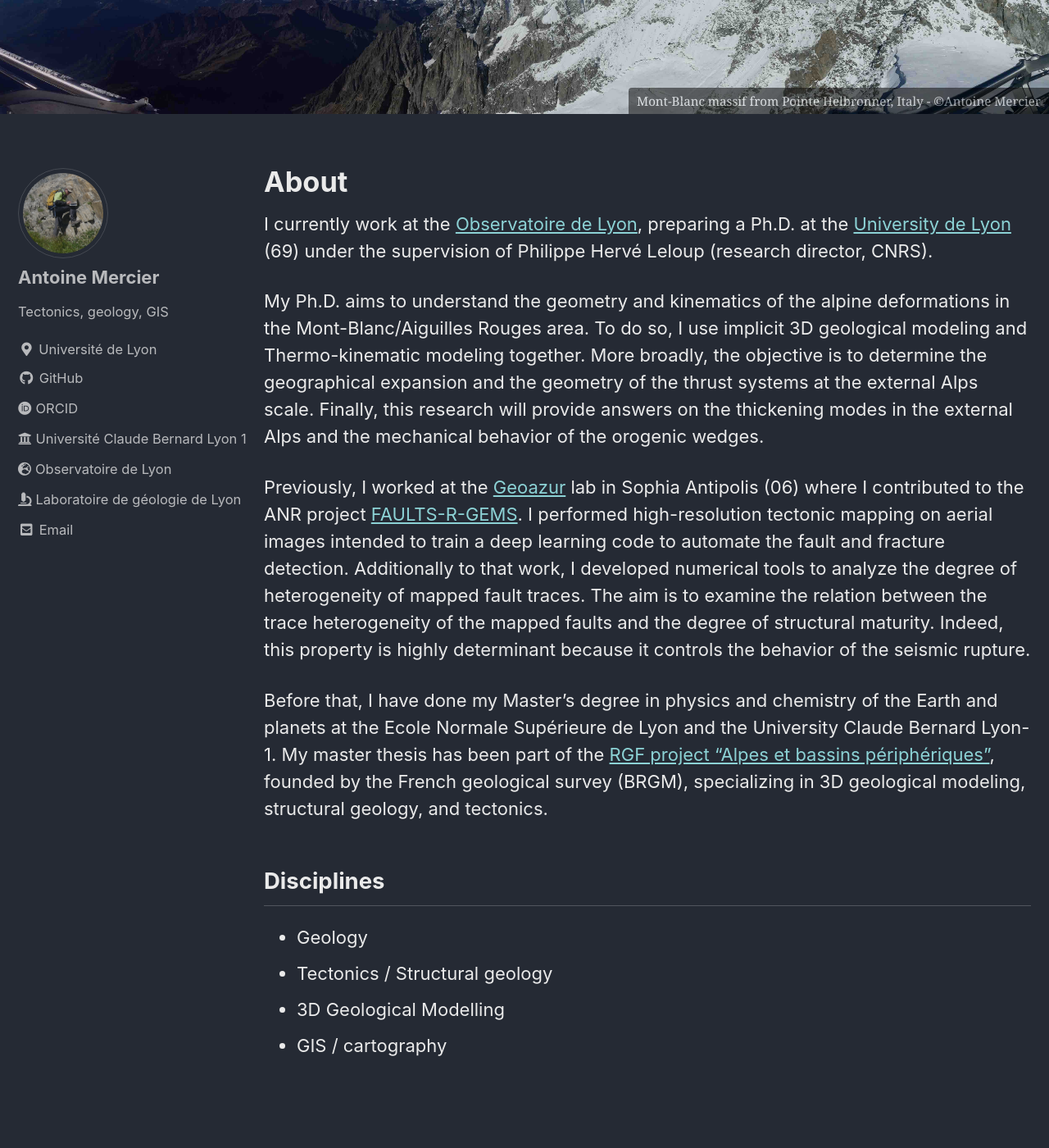
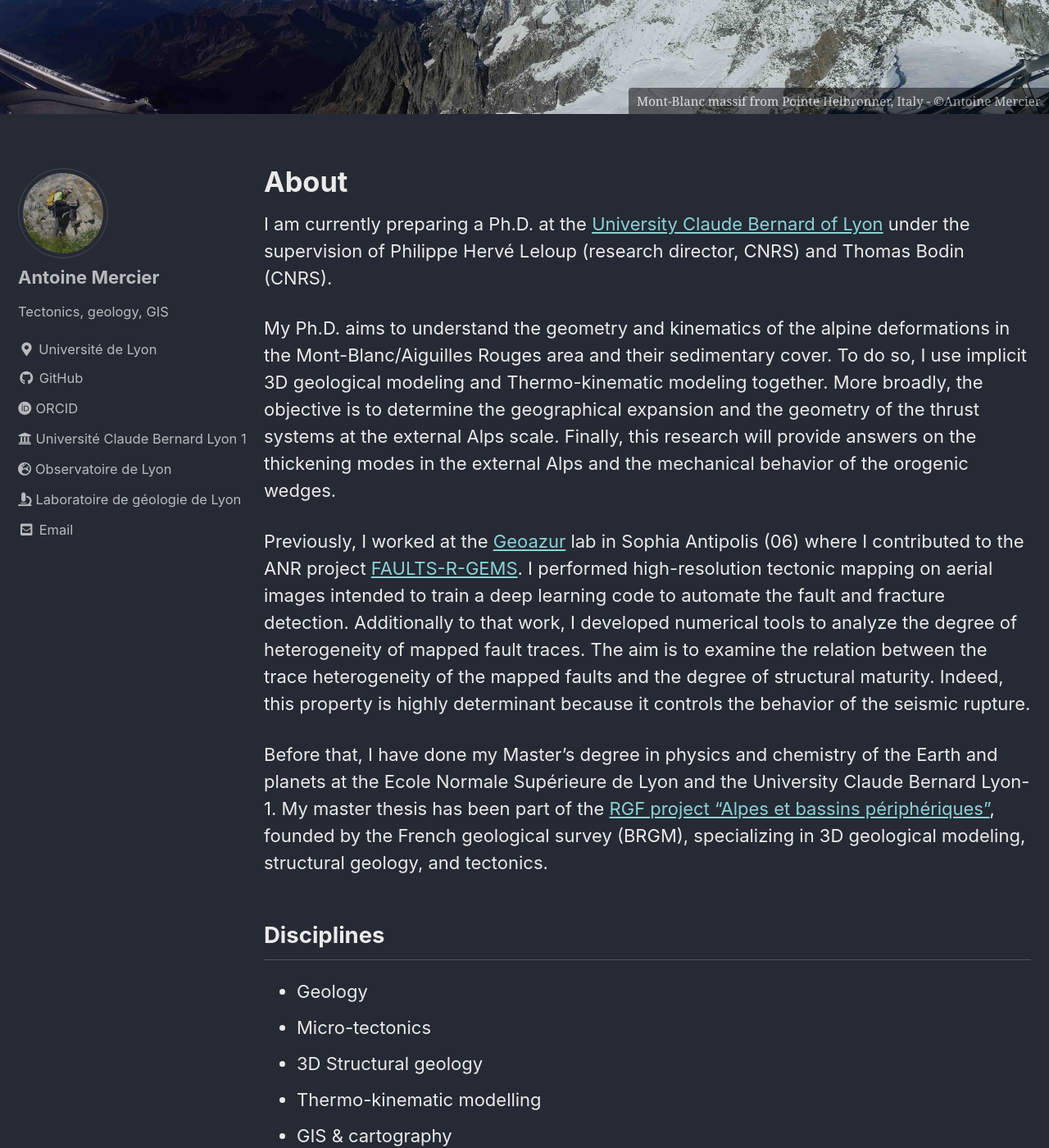
Before and after one commit to AntoineMercier/AntoineMercier.github.io, a Jekyll site: the page built from _pages/about.md, in a window 1280 px wide and 1400 px high, scrolled down 287 px. Shown: the whole window at 82% size. Built offline with Jekyll 4.4.1, drawn with Linux system fonts in a browser that asks for light colours; cached includes are drawn as plain includes.

Commit message:
Update about.md

```diff
--- a/_pages/about.md
+++ b/_pages/about.md
@@ -13,9 +13,9 @@ redirect_from:
 ---
 {% include base_path %}
 
-I currently work at the [Observatoire de Lyon](https://observatoire.univ-lyon1.fr/), preparing a Ph.D. at the [University de Lyon](https://www.univ-lyon1.fr/) (69) under the supervision of Philippe Hervé Leloup (research director, CNRS).
+I am currently preparing a Ph.D. at the [University Claude Bernard of Lyon]([https://www.univ-lyon1.fr/](https://www.univ-lyon1.fr)) under the supervision of Philippe Hervé Leloup (research director, CNRS) and Thomas Bodin (CNRS).
 
-My Ph.D. aims to understand the geometry and kinematics of the alpine deformations in the Mont-Blanc/Aiguilles Rouges area. To do so, I use implicit 3D geological modeling and Thermo-kinematic modeling together. More broadly, the objective is to determine the geographical expansion and the geometry of the thrust systems at the external Alps scale. Finally, this research will provide answers on the thickening modes in the external Alps and the mechanical behavior of the orogenic wedges.
+My Ph.D. aims to understand the geometry and kinematics of the alpine deformations in the Mont-Blanc/Aiguilles Rouges area and their sedimentary cover. To do so, I use implicit 3D geological modeling and Thermo-kinematic modeling together. More broadly, the objective is to determine the geographical expansion and the geometry of the thrust systems at the external Alps scale. Finally, this research will provide answers on the thickening modes in the external Alps and the mechanical behavior of the orogenic wedges.
 
 Previously, I worked at the [Geoazur](https://geoazur.oca.eu/fr/acc-geoazur) lab in Sophia Antipolis (06) where I contributed to the ANR project [FAULTS-R-GEMS](https://anr.fr/Project-ANR-17-CE31-0008). I performed high-resolution tectonic mapping on aerial images intended to train a deep learning code to automate the fault and fracture detection. Additionally to that work, I developed numerical tools to analyze the degree of heterogeneity of mapped fault traces. The aim is to examine the relation between the trace heterogeneity of the mapped faults and the degree of structural maturity. Indeed, this property is highly determinant because it controls the behavior of the seismic rupture.
 
@@ -23,6 +23,7 @@ Before that, I have done my Master's degree in physics and chemistry of the Eart
 
 ## Disciplines ##
 * Geology
-* Tectonics / Structural geology
-* 3D Geological Modelling
-* GIS / cartography
+* Micro-tectonics
+* 3D Structural geology
+* Thermo-kinematic modelling
+* GIS & cartography
```
